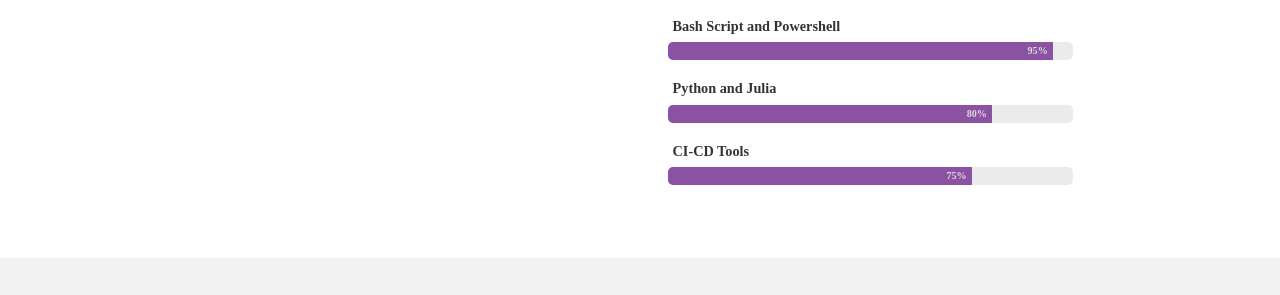
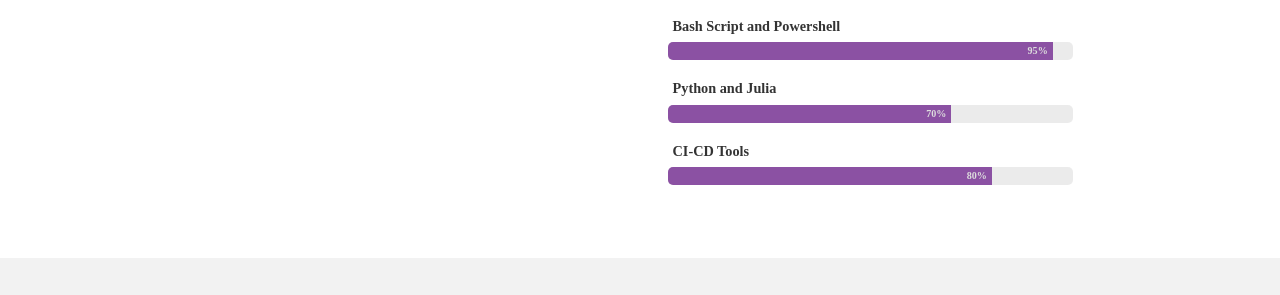
Before and after one commit to mcubescloud/site, a Jekyll site: the page built from portfolio.html, in a window 1280 px wide. Shown: the part 682-977 px from the top of the page. Built offline with Jekyll 4.4.1, drawn with Linux system fonts in a browser that asks for light colours; nearby versions of some CDN libraries; some web fonts are replaced.

Commit message:
Update _config.yml

```diff
--- a/_config.yml
+++ b/_config.yml
@@ -26,9 +26,9 @@ theme_settings :
       - skill : Bash Script and Powershell
         value : 95  # Percent value
       - skill : Python and Julia
+        value : 70  # Percent value
+      - skill : CI-CD Tools
         value : 80  # Percent value
-      - skill : CI-CD Tools
-        value : 75  # Percent value
   # Icons
   icons :
     email: mcubesmdy@gmail.com  # Full email address, e.g. "sample@google.com"
```
